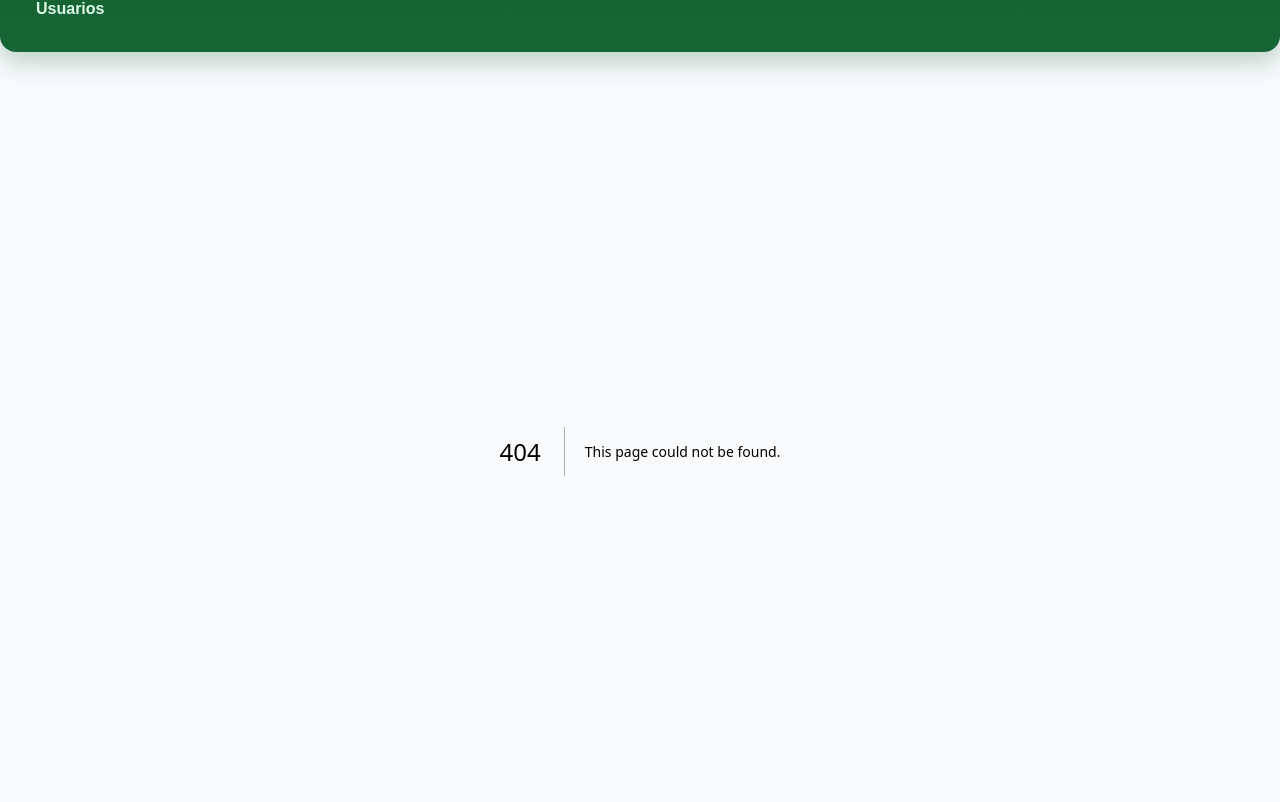
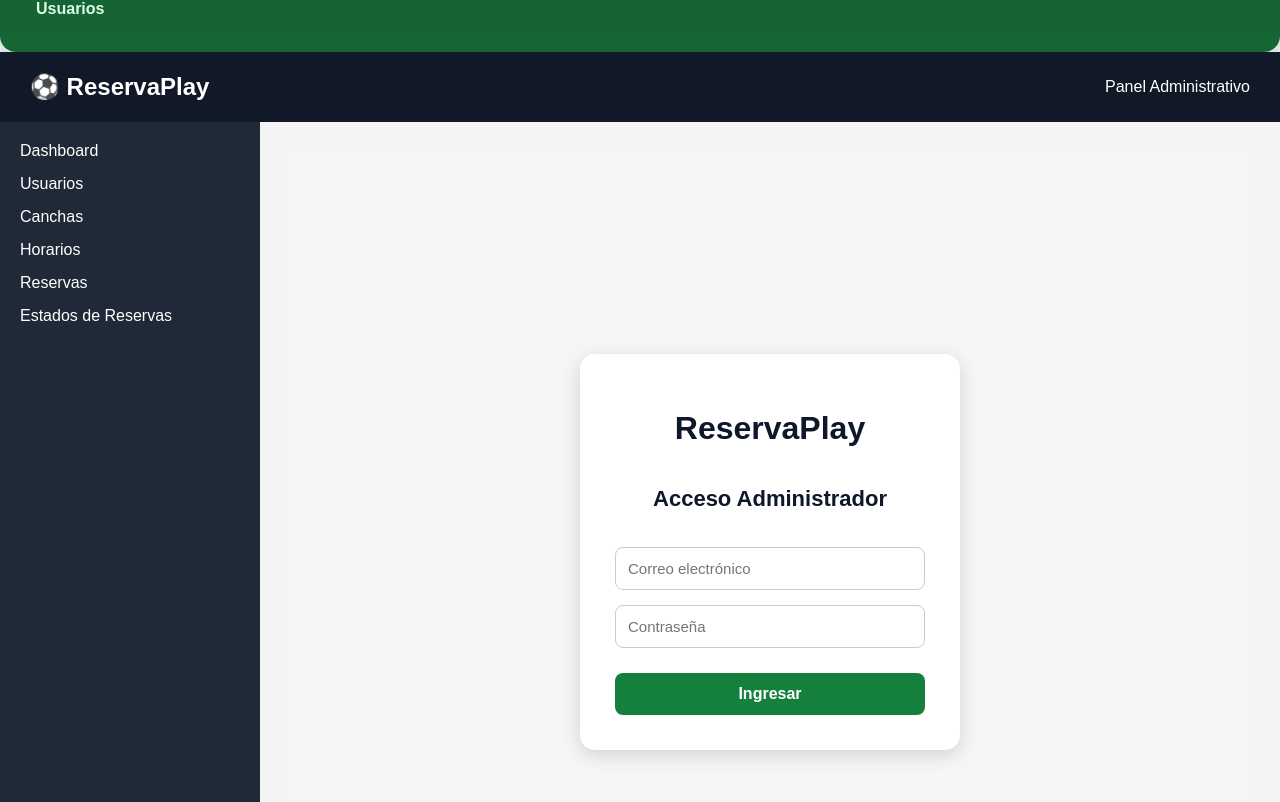
Before and after one commit to leidyrojas423-coder/ReservaPlay, a Next.js app in the folder frontend/: page /admin/login in a window 1280 px wide. Before the commit this address had no page. Shown: the part 518-1320 px from the top of the page. Built offline with nearby package versions, Linux system fonts and the light colour scheme.

Commit message:
mis cambios

```diff
--- /dev/null
+++ b/frontend/app/admin/login/login.module.css
@@ -0,0 +1,96 @@
+.container {
+  min-height: 100vh;
+  display: flex;
+  justify-content: center;
+  align-items: center;
+  background: #f4f6f8;
+  padding: 20px;
+}
+
+
+.form {
+  width: 380px;
+  background: white;
+  padding: 35px;
+  border-radius: 15px;
+  box-shadow: 0 5px 20px rgba(0,0,0,0.15);
+
+  display: flex;
+  flex-direction: column;
+  gap: 15px;
+}
+
+
+.form h1 {
+  text-align: center;
+  font-size: 32px;
+  margin-bottom: 5px;
+}
+
+
+.form h2 {
+  text-align: center;
+  font-size: 22px;
+  margin-bottom: 20px;
+}
+
+
+.form input {
+  width: 100%;
+  padding: 12px;
+
+  border: 1px solid #ccc;
+  border-radius: 8px;
+
+  font-size: 15px;
+}
+
+
+.form input:focus {
+  outline: none;
+  border-color: #15803d;
+}
+
+
+.form button {
+  margin-top: 10px;
+
+  padding: 12px;
+
+  background: #15803d;
+  color: white;
+
+  border: none;
+  border-radius: 8px;
+
+  font-size: 16px;
+  font-weight: bold;
+
+  cursor: pointer;
+}
+
+
+.form button:hover {
+  background: #166534;
+}
+
+
+.form button:disabled {
+  opacity: 0.6;
+  cursor: not-allowed;
+}
+
+
+.error {
+  color: #dc2626;
+
+  background: #fee2e2;
+
+  padding: 10px;
+
+  border-radius: 8px;
+
+  text-align: center;
+
+  font-size: 14px;
+}
--- /dev/null
+++ b/frontend/app/admin/login/page.tsx
@@ -0,0 +1,275 @@
+'use client';
+
+import { useState } from 'react';
+import { useRouter, useSearchParams } from 'next/navigation';
+import styles from './login.module.css';
+import { setStoredAuthToken } from '../../../lib/auth';
+
+
+export default function AdminLoginPage() {
+
+
+  const router = useRouter();
+
+  const searchParams = useSearchParams();
+
+
+  const [email, setEmail] = useState('');
+
+  const [password, setPassword] = useState('');
+
+  const [error, setError] = useState('');
+
+  const [loading, setLoading] = useState(false);
+
+
+
+
+  const handleSubmit = async (
+    e: React.FormEvent
+  ) => {
+
+
+    e.preventDefault();
+
+
+    setError('');
+
+    setLoading(true);
+
+
+
+    try {
+
+
+      const response = await fetch(
+        'http://localhost:3000/auth/login',
+        {
+
+          method: 'POST',
+
+          headers: {
+
+            'Content-Type':
+              'application/json',
+
+          },
+
+
+          body: JSON.stringify({
+
+            email,
+
+            password,
+
+          }),
+
+
+        }
+      );
+
+
+
+      if (!response.ok) {
+
+        throw new Error(
+          'Correo o contraseña incorrectos'
+        );
+
+      }
+
+
+
+
+      const data = await response.json();
+
+
+
+
+      const token =
+        data.access_token ||
+        data.token;
+
+
+
+
+      if (!token) {
+
+        throw new Error(
+          'El servidor no devolvió token de acceso'
+        );
+
+      }
+
+
+
+
+
+      // Guarda JWT para middleware y páginas protegidas
+
+      setStoredAuthToken(token);
+
+
+
+
+
+      const next =
+        searchParams.get('next')
+        || '/admin/dashboard';
+
+
+
+
+      router.push(next);
+
+
+
+
+
+    } catch (error) {
+
+
+      setError(
+
+        error instanceof Error
+          ? error.message
+          : 'Error iniciando sesión'
+
+      );
+
+
+
+    } finally {
+
+
+      setLoading(false);
+
+
+    }
+
+
+  };
+
+
+
+
+
+
+
+  return (
+
+    <main className={styles.container}>
+
+
+      <form
+
+        className={styles.form}
+
+        onSubmit={handleSubmit}
+
+      >
+
+
+
+        <h1>
+          ReservaPlay
+        </h1>
+
+
+
+        <h2>
+          Acceso Administrador
+        </h2>
+
+
+
+
+
+        {
+          error && (
+
+            <p className={styles.error}>
+              {error}
+            </p>
+
+          )
+        }
+
+
+
+
+
+
+        <input
+
+          type="email"
+
+          placeholder="Correo electrónico"
+
+          value={email}
+
+          onChange={
+            (e) =>
+              setEmail(e.target.value)
+          }
+
+          required
+
+        />
+
+
+
+
+
+
+
+        <input
+
+          type="password"
+
+          placeholder="Contraseña"
+
+          value={password}
+
+          onChange={
+            (e) =>
+              setPassword(e.target.value)
+          }
+
+          required
+
+        />
+
+
+
+
+
+
+
+        <button
+
+          type="submit"
+
+          disabled={loading}
+
+        >
+
+          {
+            loading
+            ? 'Ingresando...'
+            : 'Ingresar'
+          }
+
+        </button>
+
+
+
+
+      </form>
+
+
+    </main>
+
+  );
+
+}
```
